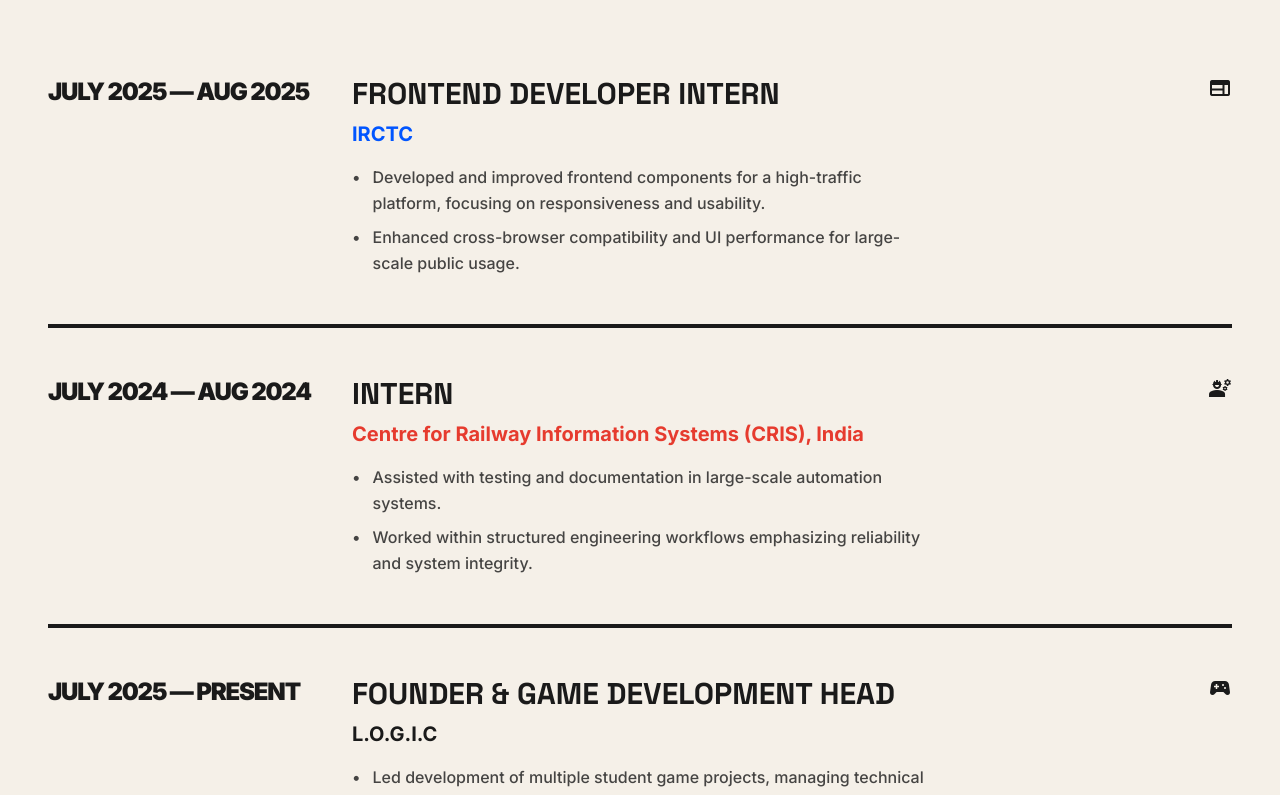
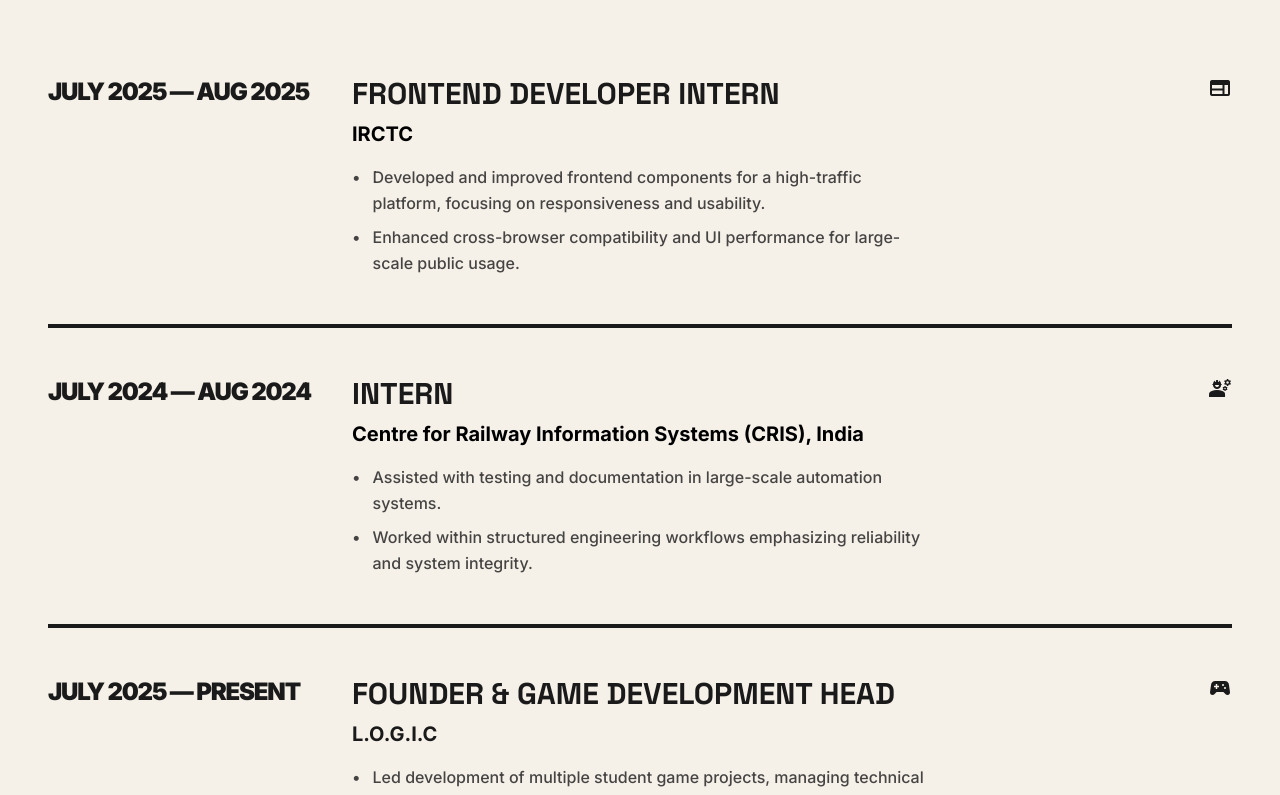
Before and after one commit to Anirudhpahwa/MyPortfolio, a Next.js app: page / in a window 1280 px wide. Shown: the part 4720-5515 px from the top of the page. Built offline with nearby package versions, Linux system fonts and the light colour scheme.

Commit message:
Make company names black in Experience section

```diff
--- a/src/components/ExperienceSection.tsx
+++ b/src/components/ExperienceSection.tsx
@@ -3,7 +3,7 @@ const EXPERIENCE = [
     duration: "July 2025 — Aug 2025",
     role: "Frontend Developer Intern",
     company: "IRCTC",
-    companyColor: "text-tertiary",
+    companyColor: "text-black",
     icon: "web",
     points: [
       "Developed and improved frontend components for a high-traffic platform, focusing on responsiveness and usability.",
@@ -14,7 +14,7 @@ const EXPERIENCE = [
     duration: "July 2024 — Aug 2024",
     role: "Intern",
     company: "Centre for Railway Information Systems (CRIS), India",
-    companyColor: "text-secondary",
+    companyColor: "text-black",
     icon: "engineering",
     points: [
       "Assisted with testing and documentation in large-scale automation systems.",
@@ -36,7 +36,7 @@ const EXPERIENCE = [
     duration: "Mar 2025 — Present",
     role: "President | Campus Ambassador",
     company: "Midknite Esports Club | SKOAR! College Gaming Club",
-    companyColor: "text-tertiary",
+    companyColor: "text-black",
     icon: "emoji_events",
     points: [
       "Led planning and execution of collegiate esports tournaments, managing formats, scheduling, and live operations.",
```
